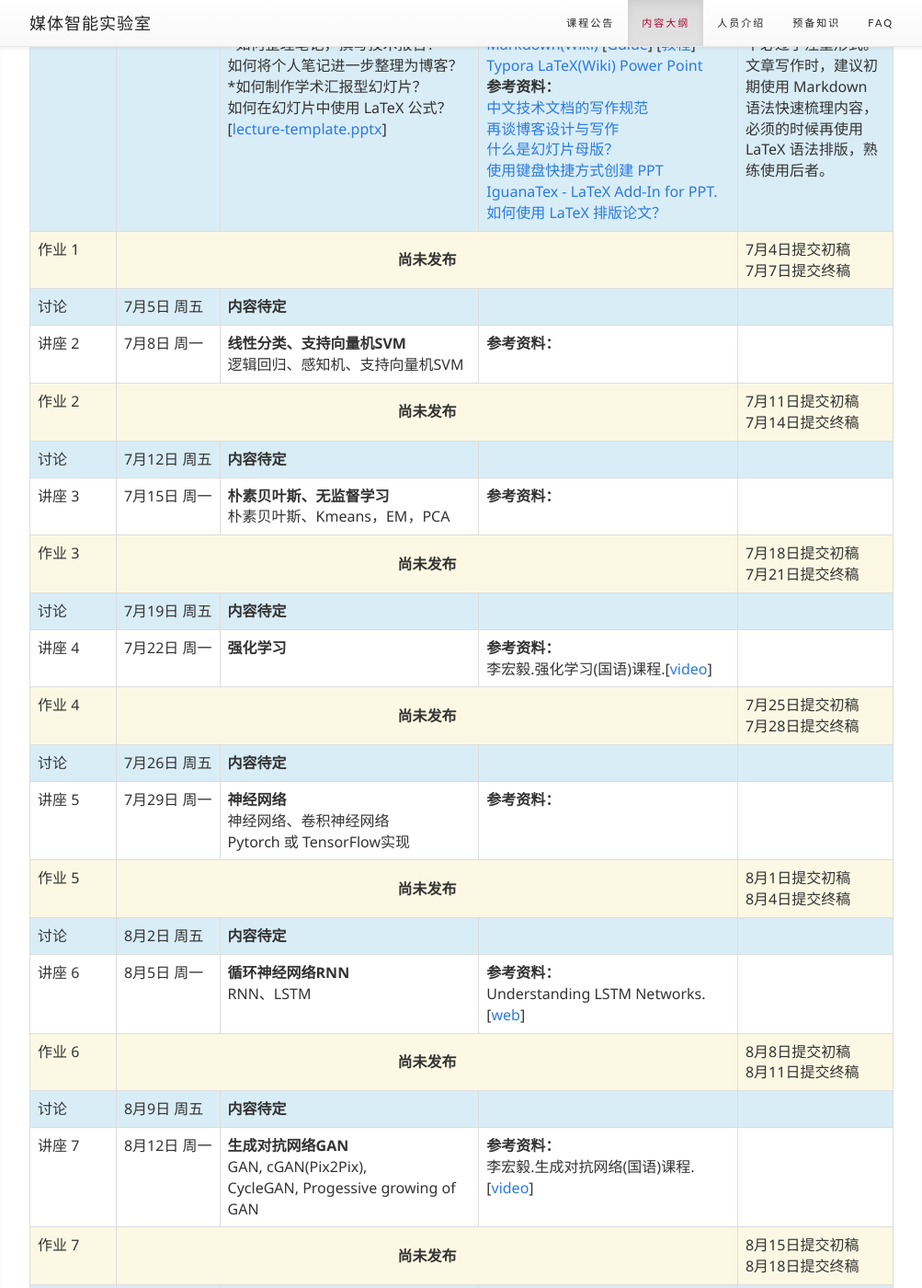
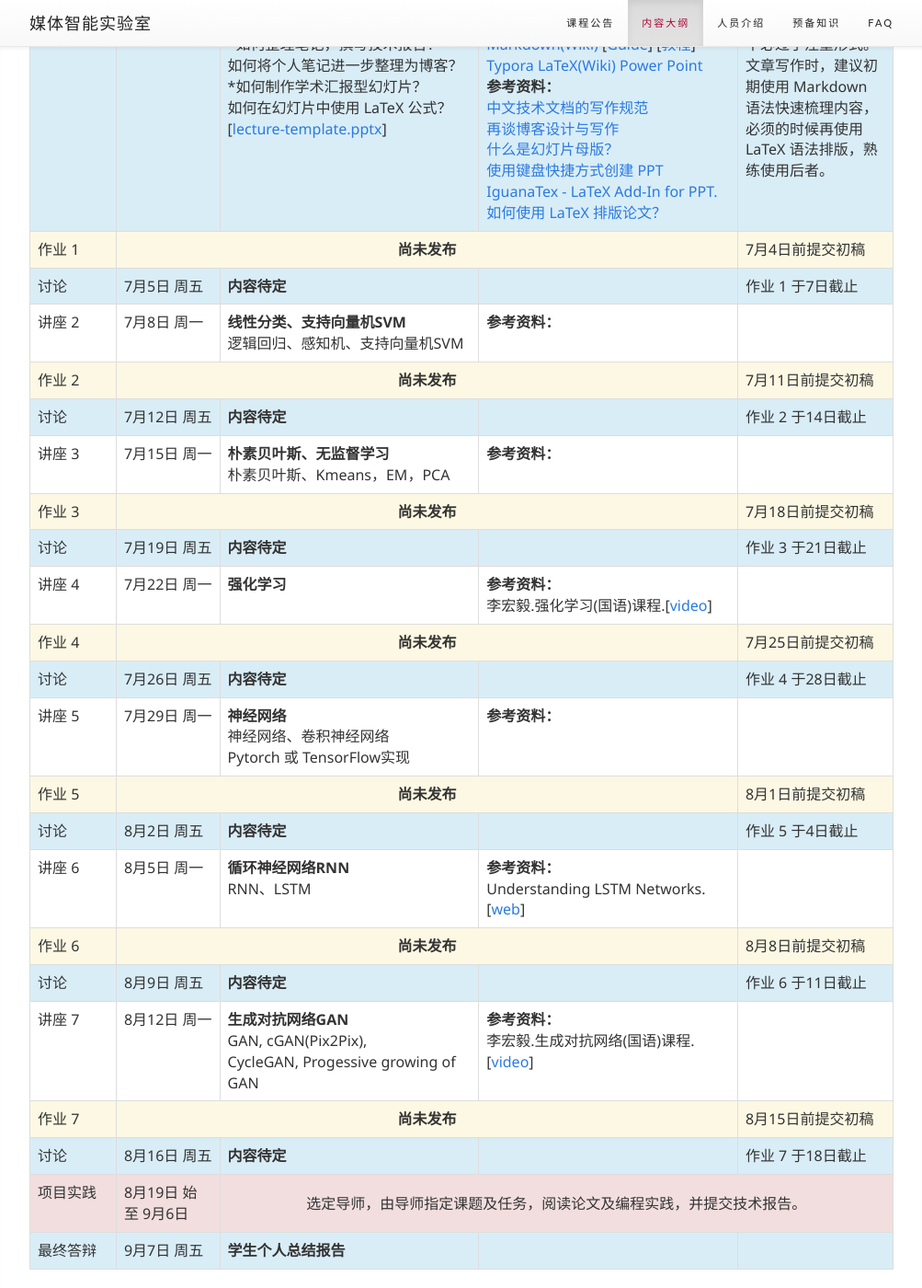
Before and after one commit to HDUMIL/summer-school, a Jekyll site: the page built from index.html, in a window 1280 px wide and 1400 px high, scrolled down 1043 px. Shown: the whole window at 92% size, without its empty margins (138-1141 px from the left). Built offline with Jekyll 4.4.1, drawn with Linux system fonts in a browser that asks for light colours; nearby versions of some CDN libraries.

Commit message:
add minhao as ta, change the table form.

```diff
--- a/_includes/instructor.html
+++ b/_includes/instructor.html
@@ -86,6 +86,13 @@
             </a>
             <br>
         </div>
+        <div class="instructor" id="xiaoweicao">
+                <div class="instructorphoto">
+                    <img class="img-hover" src="{{ "/assets/img/minhaoyao.jpg" | prepend: site.baseurl }}">
+                </div>
+                <div>尧旻昊</div>
+            <br>
+        </div>
     </div>
 </div>
 
--- a/_includes/schedule.html
+++ b/_includes/schedule.html
@@ -123,7 +123,7 @@
             <td colspan="3" style="text-align:center; vertical-align:middle;">
                 <strong>尚未发布</strong><br>
             </td>
-            <td>7月4日提交初稿 <br> 7月7日提交终稿</td>
+            <td>7月4日前提交初稿</td>
         </tr>
 
         <tr class="info">
@@ -132,11 +132,8 @@
             <td>
                 <b>内容待定</b><br>
             </td>
-            <td>
-
-            </td>
-            <td>
-            </td>
+            <td></td>
+            <td>作业 1 于7日截止</td>
         </tr>
 
         <tr>
@@ -158,7 +155,7 @@
             <td colspan="3" style="text-align:center; vertical-align:middle;">
                 <strong>尚未发布</strong><br>
             </td>
-            <td>7月11日提交初稿 <br> 7月14日提交终稿</td>
+            <td>7月11日前提交初稿</td>
         </tr>
 
         <tr class="info">
@@ -167,11 +164,8 @@
             <td>
                 <b>内容待定</b><br>
             </td>
-            <td>
-
-            </td>
-            <td>
-            </td>
+            <td></td>
+            <td>作业 2 于14日截止</td>
         </tr>
 
         <tr>
@@ -193,7 +187,7 @@
             <td colspan="3" style="text-align:center; vertical-align:middle;">
                 <strong>尚未发布</strong><br>
             </td>
-            <td>7月18日提交初稿 <br> 7月21日提交终稿</td>
+            <td>7月18日前提交初稿</td>
         </tr>
 
         <tr class="info">
@@ -202,11 +196,8 @@
             <td>
                 <b>内容待定</b><br>
             </td>
-            <td>
-
-            </td>
-            <td>
-            </td>
+            <td></td>
+            <td>作业 3 于21日截止</td>
         </tr>
 
         <tr>
@@ -228,7 +219,7 @@
             <td colspan="3" style="text-align:center; vertical-align:middle;">
                 <strong>尚未发布</strong><br>
             </td>
-            <td>7月25日提交初稿 <br> 7月28日提交终稿</td>
+            <td>7月25日前提交初稿</td>
         </tr>
 
         <tr class="info">
@@ -237,11 +228,8 @@
             <td>
                 <b>内容待定</b><br>
             </td>
-            <td>
-
-            </td>
-            <td>
-            </td>
+            <td></td>
+            <td>作业 4 于28日截止</td>
         </tr>
 
         <tr>
@@ -266,7 +254,7 @@
             <td colspan="3" style="text-align:center; vertical-align:middle;">
                 <strong>尚未发布</strong><br>
             </td>
-            <td>8月1日提交初稿 <br> 8月4日提交终稿</td>
+            <td>8月1日前提交初稿</td>
         </tr>
 
         <tr class="info">
@@ -275,11 +263,8 @@
             <td>
                 <b>内容待定</b><br>
             </td>
-            <td>
-
-            </td>
-            <td>
-            </td>
+            <td></td>
+            <td>作业 5 于4日截止</td>
         </tr>
 
         <tr>
@@ -304,7 +289,7 @@
             <td colspan="3" style="text-align:center; vertical-align:middle;">
                 <strong>尚未发布</strong><br>
             </td>
-            <td>8月8日提交初稿 <br> 8月11日提交终稿</td>
+            <td>8月8日前提交初稿</td>
         </tr>
 
         <tr class="info">
@@ -313,11 +298,8 @@
             <td>
                 <b>内容待定</b><br>
             </td>
-            <td>
-
-            </td>
-            <td>
-            </td>
+            <td></td>
+            <td>作业 6 于11日截止</td>
         </tr>
 
         <tr>
@@ -341,7 +323,7 @@
             <td colspan="3" style="text-align:center; vertical-align:middle;">
                 <strong>尚未发布</strong><br>
             </td>
-            <td>8月15日提交初稿 <br> 8月18日提交终稿</td>
+            <td>8月15日前提交初稿</td>
         </tr>
 
         <tr class="info">
@@ -350,11 +332,8 @@
             <td>
                 <b>内容待定</b><br>
             </td>
-            <td>
-
-            </td>
-            <td>
-            </td>
+            <td></td>
+            <td>作业 7 于18日截止</td>
         </tr>
 
         <tr class="danger">
```
Also changed, not shown: assets/img/minhaoyao.jpg (added).
